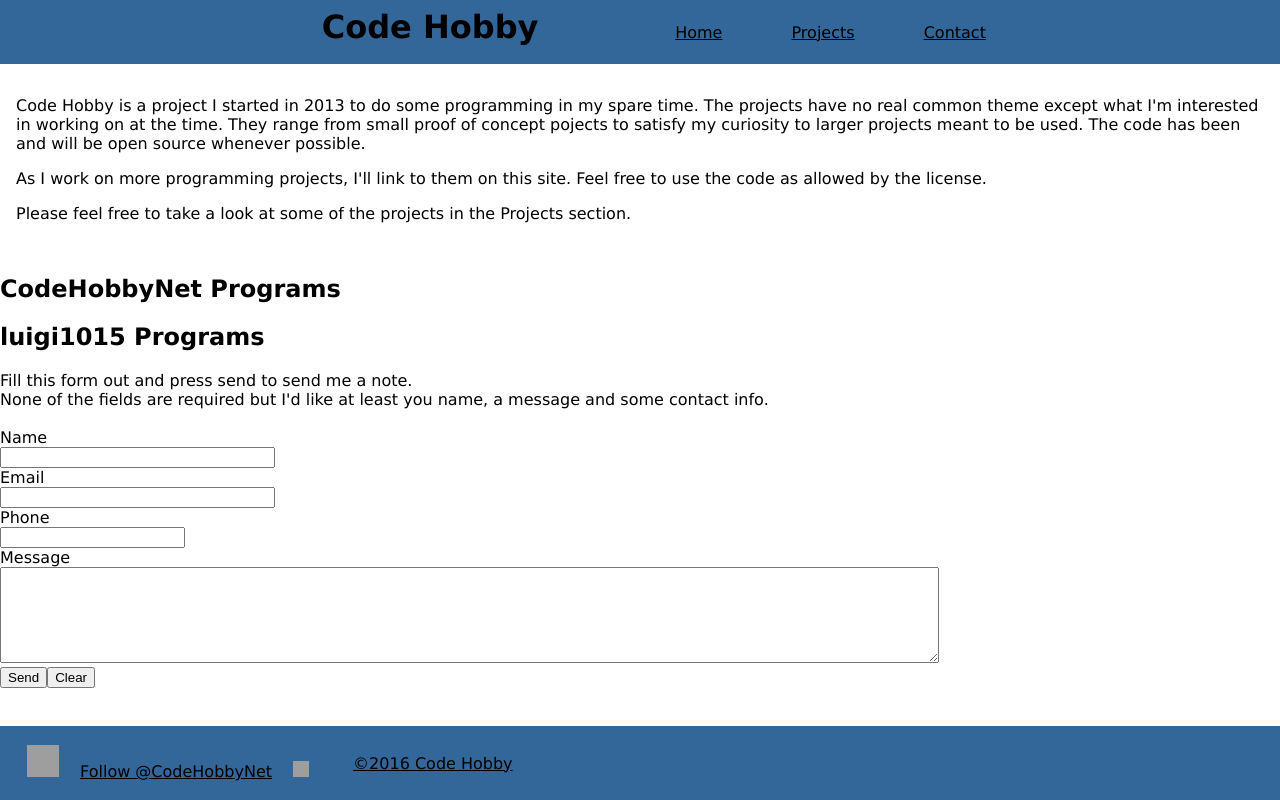
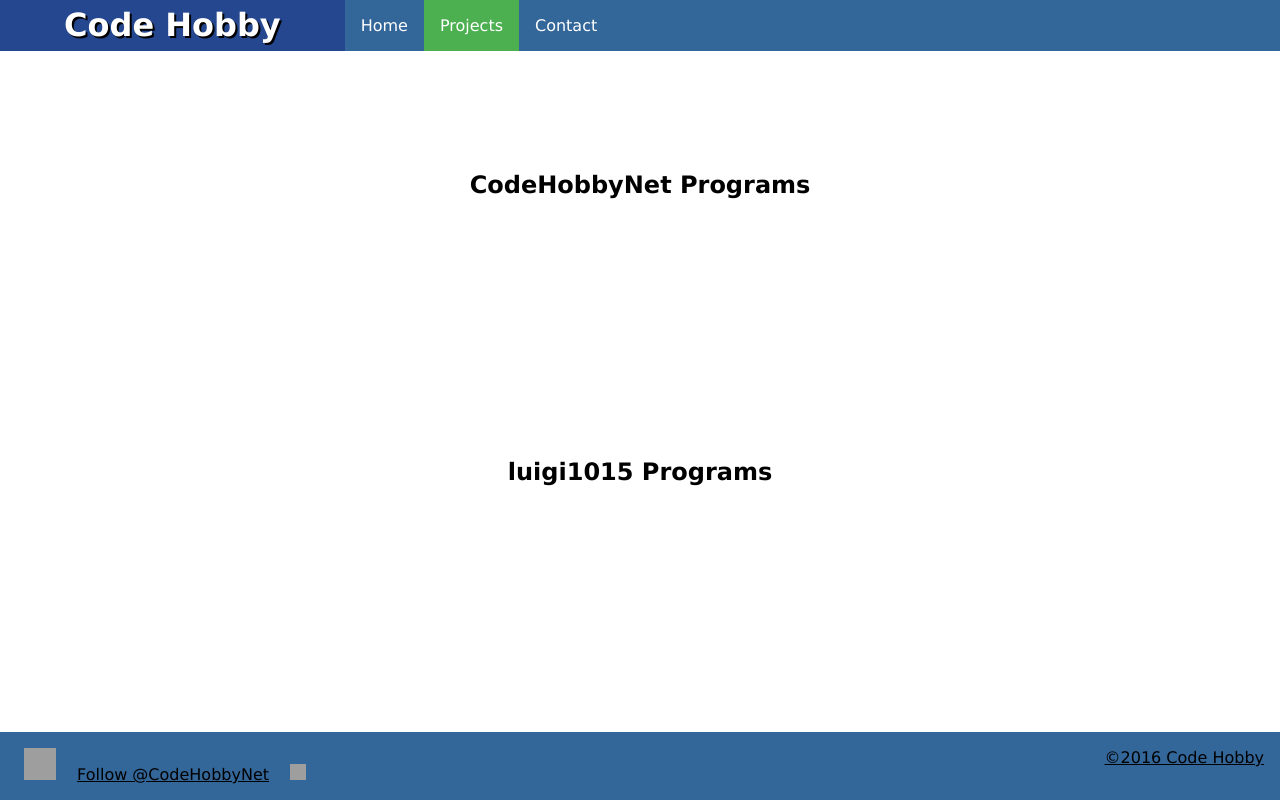
Before and after one commit to luigi1015/CodeHobby, a PHP site: page /Projects.html in a window 1280 px wide. Run offline with PHP 8.4, Linux system fonts and the light colour scheme; some libraries are stand-ins or nearby versions; grey boxes are pictures that could not be loaded.

Commit message:
Seem to have finished the redesign.

```diff
--- a/Projects.html
+++ b/Projects.html
@@ -10,57 +10,39 @@
 
 		<title>Code Hobby</title>
 
-		<!--jQuery javascript-->
-		<!--
-		<script src="jquery-ui-1.10.3.custom/js/jquery-1.9.1.js"></script>
-		<script src="jquery-ui-1.10.3.custom/js/jquery-ui-1.10.3.custom.js"></script>
-		-->
-
-		<!--javascript for hiding and showing the main conent sections using jQuery-->
-		<script src="navigation-jQuery.js"></script>
-
 		<!--AngularJS javascript-->
 		<script src="http://ajax.googleapis.com/ajax/libs/angularjs/1.0.8/angular.min.js"></script>
 
 		<!--AngularJS javascript specifically for this web page.-->
 		<script src="angularJS-Codehobby.js"></script>
 
-		<!--Main CSS for this page.-->
-		<!--<link rel="stylesheet" media="screen" href="reset.css" />-->
 		<link rel="stylesheet" media="screen" href="codehobby.css" />
-		<link rel="stylesheet" href="smallscreen.css" media="only screen and (max-width: 41em)">
-		<!--<link rel="stylesheet" href="midscreen.css" media="only screen and (min-width: 42em) and (max-width: 73em)">-->
-		<link rel="stylesheet" href="bigscreen.css" media="only screen and (min-width: 73em)">
+		<link rel="stylesheet" href="smallscreen.css" media="only screen and (max-width: 38em)">
 	</head>
 	<body>
-			<header role="banner">
-					<h1 id="mainTitle">Code Hobby</h1>
+		<header>
 			<nav>
 				<ul>
-							<li><a href="#content-main">Home</a></li>
-							<li><a href="#content-projects">Projects</a></li>
-							<li><a href="#content-contact">Contact</a></li>
+					<li><a href="index.html" id="pageTitle">Code Hobby</a></li>
+					<li><a href="index.html">Home</a></li>
+					<li class="active"><a href="Projects.html">Projects</a></li>
+					<li><a href="Contact.html">Contact</a></li>
 				</ul>
 			</nav>
 		</header>
-					<article>
-						<p>Code Hobby is a project I started in 2013 to do some programming in my spare time. The projects have no real common theme except what I'm interested in working on at the time. They range from small proof of concept pojects to satisfy my curiosity to larger projects meant to be used. The code has been and will be open source whenever possible.</p>
-						<p>As I work on more programming projects, I'll link to them on this site. Feel free to use the code as allowed by the license.</p>
-						<p>Please feel free to take a look at some of the projects in the Projects section.</p>
-					</article>
-
 		<h2>CodeHobbyNet Programs</h2>
-					<div ng-controller='CodeHobbyProjectsController'>
+		<div ng-controller='CodeHobbyProjectsController' class="content-project">
 			<article ng-repeat='project in projects'>
+				<a href="{{project.html_url}}" target="_blank" class="project-link">{{project.name}}</a>
 				<p>
-								<a href="{{project.html_url}}" target="_blank" class="project-link">{{project.name}}</a>
 					<br>
 					{{project.description}}
 				</p>
 			</article>
 		</div>
+		<br>
 		<h2>luigi1015 Programs</h2>
-					<div ng-controller='Luigi1015ProjectsController'>
+		<div ng-controller='Luigi1015ProjectsController' class="content-project">
 			<article ng-repeat='project in projects'>
 				<p>
 					<a href="{{project.url}}" target="_blank" class="project-link">{{project.name}}</a>
@@ -70,89 +52,28 @@
 			</article>
 		</div>
 
-					<form action="mail.php" method="POST">
-						Fill this form out and press send to send me a note.
-						<br>
-						None of the fields are required but I'd like at least you name, a message and some contact info.
-						<br>
-						<br>
-						<div class='form-section'>
-							<div class='form-chunk'>
-								Name
-								<br>
-								<input type="text" name="name" class='form-input' id='form-name'>
-							</div>
-							<div class='form-chunk'>
-								Email
-								<br>
-								<input type="text" name="email" class='form-input' id='form-email'>
-							</div>
-							<div class='form-chunk'>
-								Phone
-								<br>
-								<input type="text" name="phone" class='form-input' id='form-phone'>
-							</div>
-						</div>
-						<div class='form-section'>
-							<div class='form-chunk'>
-								Message
-								<br>
-								<textarea name="message" rows="6" cols="25" class='form-input' id='form-message'></textarea>
-							</div>
-						</div>
-						<div class='form-section'>
-							<div class='form-chunk'>
-								<script type="text/javascript"
-									src="http://www.google.com/recaptcha/api/challenge?k=6LccK-8SAAAAAFOjA_GQodwAA0uxsXTnRDZ8a4B_">
-								</script>
-								<noscript>
-									<iframe src="http://www.google.com/recaptcha/api/noscript?k=6LccK-8SAAAAAFOjA_GQodwAA0uxsXTnRDZ8a4B_"
-										height="300" width="500" frameborder="0"></iframe><br>
-									<textarea name="recaptcha_challenge_field" rows="3" cols="40">
-									</textarea>
-									<input type="hidden" name="recaptcha_response_field"
-										value="manual_challenge">
-								</noscript>
-							</div>
-						</div>
-						<div class='form-submit'>
-							<input type="submit" value="Send"><input type="reset" value="Clear">
-						</div>
-					</form>
-
 		<footer>
-				<table>
-					<tr>
-						<td>
-							<div id="footer-left">
-								<span class="social-element">
+			<div>
+				<span>
 					<!-- GitHub -->
 					<a href="https://github.com/organizations/CodeHobbyNet" target="_blank"><img src="Icons/GitHub-Mark-32px.png" title="My GitHub Page" alt="GitHub" width="32" height="32"></a>
 				</span>
-
-								<span class="social-element">
+				<span>
 					<!-- Twitter icon code -->
 					<a href="https://twitter.com/CodeHobbyNet" class="twitter-follow-button" data-show-count="false" data-show-screen-name="false">Follow @CodeHobbyNet</a>
 					<script>!function(d,s,id){var js,fjs=d.getElementsByTagName(s)[0],p=/^http:/.test(d.location)?'http':'https';if(!d.getElementById(id)){js=d.createElement(s);js.id=id;js.src=p+'://platform.twitter.com/widgets.js';fjs.parentNode.insertBefore(js,fjs);}}(document, 'script', 'twitter-wjs');</script>
 				</span>
-
-								<span class="social-element">
-
+				<span>
 					<!-- Google+ icon code -->
 					<a href="https://plus.google.com/110417500518525290729?prsrc=3" rel="publisher" target="_top" style="text-decoration:none;">
 							<img src="https://ssl.gstatic.com/images/icons/gplus-16.png" title="My Google+ Page" alt="Google+" style="border:0;width:16px;height:16px;"/>
 					</a>
 				</span>
 			</div>
-						</td>
-						<td>
-							<div id="footer-right">
+
+			<div class="right-align">
 				<a href="LICENSE" target="_blank">©2016 Code Hobby</a>
 			</div>
-						</td>
-					</tr>
-				</table>
 		</footer>
-		</div>
 	</body>
 </html>
--- a/codehobby.css
+++ b/codehobby.css
@@ -2,27 +2,50 @@ body
 {
 	font-family: 'lucida grande', helvetica, verdana, arial, sans-serif;
 	margin: 0em;
-	padding: 0em;
+	margin-bottom: 5em;
 }
 
-header, footer
+nav ul
 {
-	background-color:  #336699; /*#3366CC;*/ /*#FFFFF8;*/ /*#5E5E5E;*/
-    width: 100%;
+	list-style-type: none;
+	margin: 0em;
+	padding: 0em;
+	overflow: hidden;
+	background-color:  #336699;
 }
 
-header
+nav li
 {
+	float: left;
+}
+
+nav li a
+{
+	display: block;
+	color: #ffffff;
 	text-align: center;
-	height: 4em;
+	padding: 1em;
+	text-decoration: none;
+}
+
+nav li a:hover
+{
+	background-color: #24478F;
+}
+
+.active
+{
+    background-color: #4CAF50;
 }
 
 footer
 {
 	padding-top: 1em;
 	padding-bottom: 1em;
-    position: absolute;
+    position: fixed;
     bottom: 0em;
+	background-color:  #336699;
+    width: 100%;
 }
 
 footer div
@@ -39,63 +62,89 @@ footer span
 	padding-right: 0.5em;
 }
 
+.right-align
+{
+	float: right;
+}
+
+#pageTitle
+{
+	font-size: xx-large;
+	font-weight: bold;
+	margin: 0em;
+	padding-top: 0.2em;
+	padding-bottom: 0.2em;
+	padding-left: 2em;
+	padding-right: 2em;
+	text-shadow: 2px 2px #000000;
+}
+
 a
 {
 	color: #000000;
-}
-
-header h1
-{
-	font-size: xx-large;
-	font-weight: bold;
-	display: inline-block;
-	width: 10em;
-	padding: 0em;
-	margin: 0.25em;
-}
-
-nav
-{
-	display: inline-block;
-	vertical-align: top;
-	height: 100%;
-}
-
-nav ul
-{
-	background-color: transparent;
-	margin: 0em;
-	height: 100%;
-}
-
-nav li
-{
-	list-style: none;
-	height: 100%;
-	margin: 0em;
-}
-
-nav li a
-{
-	display:table-cell;
-	vertical-align: middle;
-	height: 3em;
-}
-
-nav a:hover
-{
-	background-color: #24478F;
-	color: #C0C0C0;
-	/*height: 3em;
-	display: inline-block;*/
-}
-
-.right-align
-{
-	float: right;
 }
 
 article
 {
 	padding: 1em;
 }
+
+form
+{
+	padding: 1em;
+}
+
+form label
+{
+	display: inline-block;
+	float: left;
+	clear: left;
+	width: 5em;
+	text-align: right;
+}
+
+form input[type=text], form textarea
+{
+	display: inline-block;
+	float: left;
+	margin-bottom: 1em;
+}
+
+form input[type=submit], form input[type=reset]
+{
+	margin: 2em;
+	padding: 1em;
+}
+
+.content-project article
+{
+	margin: 0.5em;
+	background-color: #D6E0F5;
+	border-radius: 1em;
+	box-shadow: 0.25em 0.25em 0.125em #888888;
+	width: 10em;
+	display: inline-block;
+}
+
+.content-project a
+{
+	font-weight: bold;
+}
+
+.content-project
+{
+	text-align: center;
+}
+
+.content-project p
+{
+	text-align: left;
+	margin-top: 0em;
+	padding-top: 0em;
+}
+
+h2
+{
+	margin: 5em;
+	text-align: center;
+}
--- a/smallscreen.css
+++ b/smallscreen.css
@@ -1,3 +1,4 @@
+/*
 nav li a
 {
 	padding: 1em;
@@ -24,3 +25,33 @@ nav
 	display: block;
 	width: 100%;
 }
+*/
+
+nav ul
+{
+	list-style-type: none;
+	margin: 0em;
+	padding: 0em;
+	overflow: hidden;
+	background-color:  #336699;
+}
+
+nav li
+{
+	float: none;
+}
+
+nav li a
+{
+	display: block;
+	color: white;
+	text-align: center;
+	/*padding: 14px 16px;*/
+	padding: 1em;
+	text-decoration: none;
+}
+
+nav li a:hover
+{
+	background-color: #24478F;
+}
```
Also changed, not shown: Contact.html (+23 -86 lines), index.html (+5 -7 lines). Lines whose indentation alone changed are shown as unchanged.
